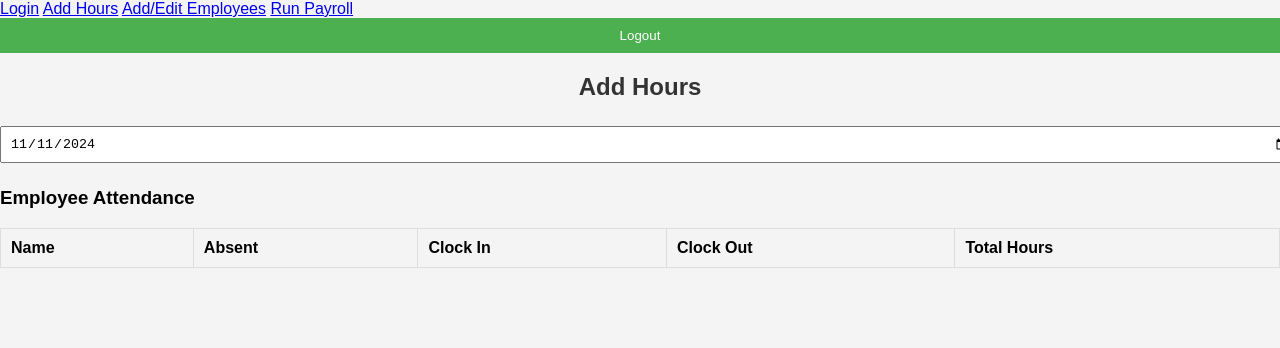
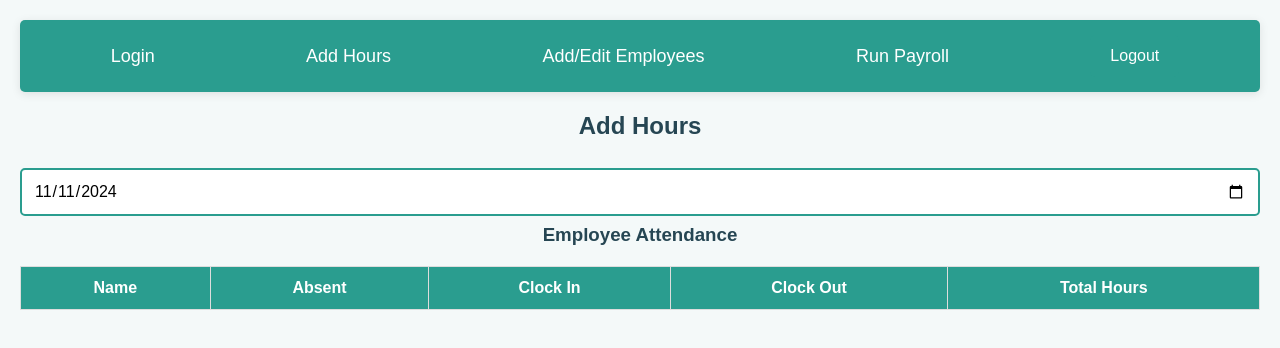
Before and after one commit to ValmarSurgical/ValmarEmployeeClockIn, a plain HTML site: page add-hours.html in a window 1280 px wide. Drawn offline with Linux system fonts and the light colour scheme; no server answers.

Commit message:
Update style.css

```diff
--- a/style.css
+++ b/style.css
@@ -1,74 +1,143 @@
-body {
-    font-family: Arial, sans-serif;
+/* General Styles */
+* {
     margin: 0;
     padding: 0;
-    background-color: #f4f4f4;
+    box-sizing: border-box;
+    font-family: Arial, sans-serif;
 }
 
-.container {
-    width: 80%;
-    margin: 20px auto;
+/* Background and Body */
+body {
+    background-color: #f4f9f9; /* Light background for a clean look */
+    color: #333;
+    padding: 20px;
 }
 
-h2 {
-    text-align: center;
-    color: #333;
+/* Navbar */
+#navbar {
+    background-color: #2a9d8f; /* Greenish-Blue */
+    padding: 15px;
+    display: flex;
+    justify-content: space-around;
+    align-items: center;
+    border-radius: 5px;
+    box-shadow: 0 2px 10px rgba(0, 0, 0, 0.1);
+    margin-bottom: 20px;
 }
 
-form .form-group {
-    margin-bottom: 10px;
+#navbar a {
+    color: white;
+    text-decoration: none;
+    font-size: 18px;
+    padding: 10px;
+    border-radius: 5px;
+    transition: background-color 0.3s ease;
 }
 
+#navbar a:hover {
+    background-color: #264653; /* Darker shade of greenish-blue */
+}
+
+/* Button */
+button {
+    background-color: #2a9d8f; /* Greenish-Blue */
+    color: white;
+    border: none;
+    padding: 12px 20px;
+    font-size: 16px;
+    border-radius: 5px;
+    cursor: pointer;
+    transition: background-color 0.3s ease;
+}
+
+button:hover {
+    background-color: #264653; /* Darker shade of greenish-blue */
+}
+
+/* Input Fields */
 input[type="email"],
 input[type="password"],
 input[type="date"],
 input[type="time"],
 input[type="number"] {
     width: 100%;
-    padding: 8px;
-    margin: 5px 0;
+    padding: 12px;
+    margin: 8px 0;
+    border: 2px solid #2a9d8f;
+    border-radius: 5px;
+    font-size: 16px;
+    box-sizing: border-box;
+    transition: border-color 0.3s ease;
 }
 
-button {
-    padding: 10px 20px;
-    background-color: #4CAF50;
-    color: white;
-    border: none;
-    cursor: pointer;
-    display: block;
-    width: 100%;
+input[type="email"]:focus,
+input[type="password"]:focus,
+input[type="date"]:focus,
+input[type="time"]:focus,
+input[type="number"]:focus {
+    border-color: #264653; /* Darker greenish-blue when focused */
+    outline: none;
 }
 
-button:hover {
-    background-color: #45a049;
+/* Form Container */
+.container {
+    max-width: 600px;
+    margin: 0 auto;
+    padding: 30px;
+    background-color: white;
+    border-radius: 10px;
+    box-shadow: 0 4px 20px rgba(0, 0, 0, 0.1);
 }
 
-nav {
-    background-color: #333;
-    padding: 10px;
+/* Tables */
+table {
+    width: 100%;
+    border-collapse: collapse;
+    margin-top: 20px;
+}
+
+table th, table td {
+    padding: 12px;
+    border: 1px solid #ddd;
     text-align: center;
 }
 
-nav a {
+table th {
+    background-color: #2a9d8f;
     color: white;
-    margin: 0 15px;
-    text-decoration: none;
 }
 
-nav a:hover {
-    text-decoration: underline;
+table tr:nth-child(even) {
+    background-color: #f9f9f9;
 }
 
-table {
-    width: 100%;
-    border-collapse: collapse;
+table tr:hover {
+    background-color: #e6f0f0; /* Light hover effect */
 }
 
-table, th, td {
-    border: 1px solid #ddd;
+/* Header and Section Titles */
+h2, h3 {
+    color: #264653;
+    text-align: center;
+    margin-bottom: 20px;
 }
 
-th, td {
-    padding: 10px;
-    text-align: left;
+/* Form Group */
+.form-group {
+    margin-bottom: 20px;
 }
+
+.form-group input {
+    margin-top: 10px;
+}
+
+/* Logout Button (on the navbar) */
+button.logout {
+    background-color: #e76f51; /* Soft red color */
+    border-radius: 5px;
+    padding: 12px 20px;
+}
+
+button.logout:hover {
+    background-color: #d35c4a; /* Darker shade of red */
+}
```
